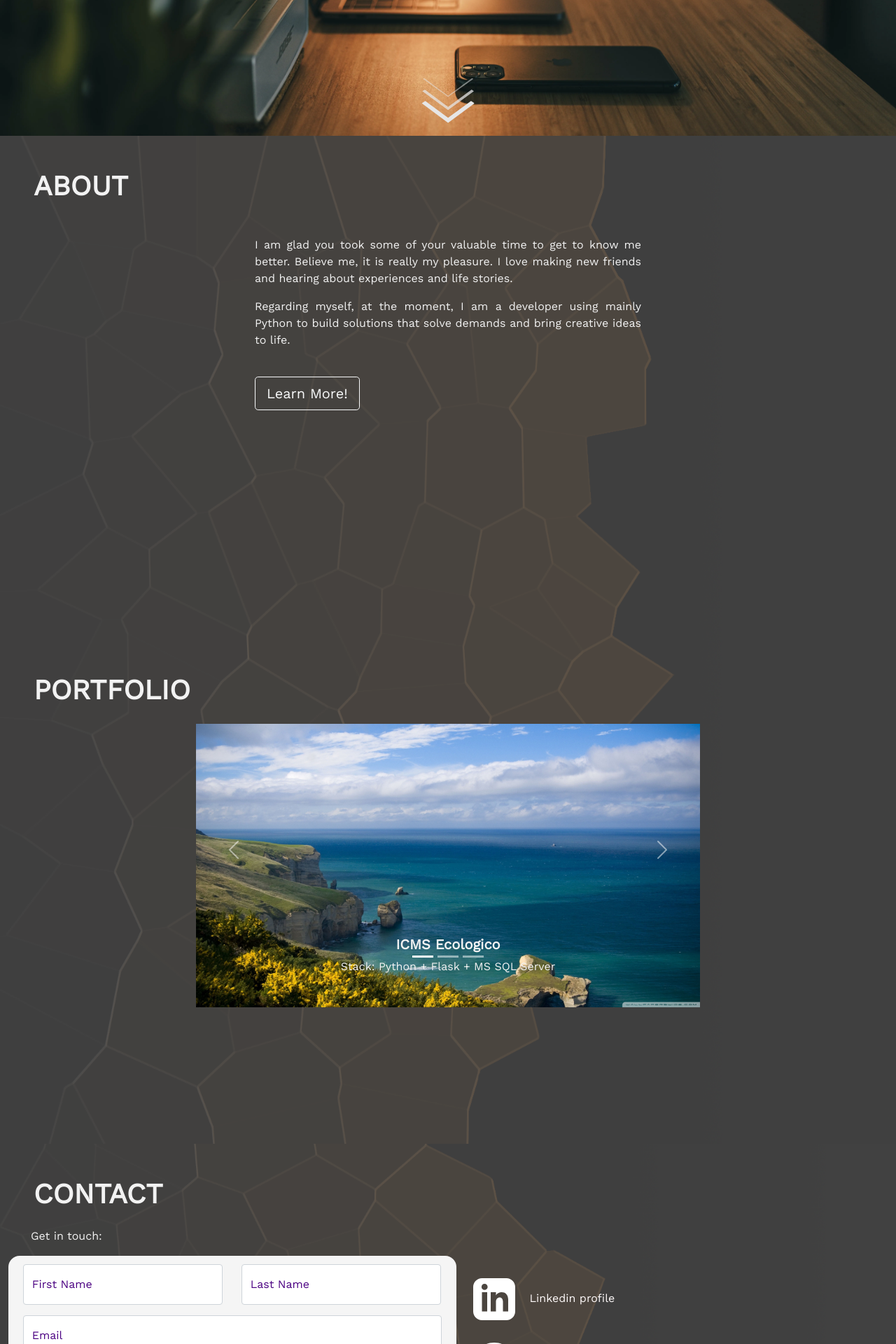
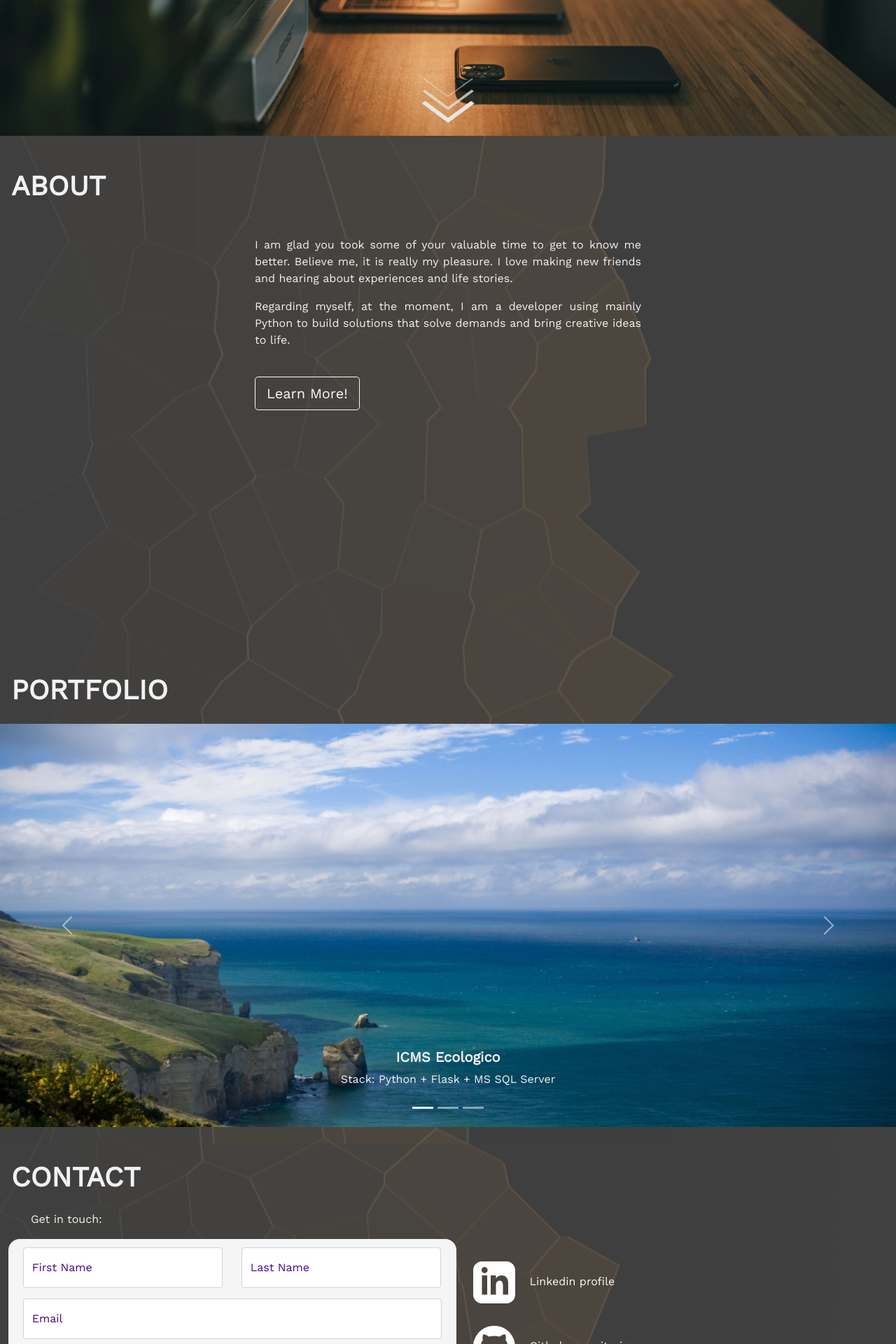
Before and after one commit to lucianodelboni/portfolio, a Django app: page / in a window 1280 px wide. Shown: the part 526-2446 px from the top of the page at 70% size. Run offline with Django 3.2, Linux system fonts and the light colour scheme; some libraries are stand-ins or nearby versions.

Commit message:
rebuilt carousel from scratch

```diff
--- a/Portfolio/base_templates/base.html
+++ b/Portfolio/base_templates/base.html
@@ -4,7 +4,7 @@
 <html>
 <head>
     <meta charset="utf-8" />
-    <meta name="viewport" content="width=device-width, initial-scale=1, shrink-to-fit=no">
+    <meta name="viewport" content="width=device-width, initial-scale=1.0, shrink-to-fit=no">
     <meta name="referrer" content="origin">
 
     <!--Importing google fonts-->
@@ -26,6 +26,7 @@
     {% block body %} {% endblock %}
 
     <!--Bootstrap cdn script-->
-    <script src="https://cdn.jsdelivr.net/npm/bootstrap@5.1.3/dist/js/bootstrap.bundle.min.js" integrity="sha384-ka7Sk0Gln4gmtz2MlQnikT1wXgYsOg+OMhuP+IlRH9sENBO0LRn5q+8nbTov4+1p" crossorigin="anonymous"></script>
+    <script src="https://cdn.jsdelivr.net/npm/@popperjs/core@2.10.2/dist/umd/popper.min.js" integrity="sha384-7+zCNj/IqJ95wo16oMtfsKbZ9ccEh31eOz1HGyDuCQ6wgnyJNSYdrPa03rtR1zdB" crossorigin="anonymous"></script>
+    <script src="https://cdn.jsdelivr.net/npm/bootstrap@5.1.3/dist/js/bootstrap.min.js" integrity="sha384-QJHtvGhmr9XOIpI6YVutG+2QOK9T+ZnN4kzFN1RtK3zEFEIsxhlmWl5/YESvpZ13" crossorigin="anonymous"></script>
 </body>
 </html>
--- a/portfolio_app/static/css/styles.css
+++ b/portfolio_app/static/css/styles.css
@@ -119,16 +119,16 @@ polygon.arrow__top{
 
 #about__box{
     width:45%;
-    text-align:justify;
+    text-align: justify;
 }
 
 .section_title>h1{
-    padding: 3rem 0rem 1rem 3rem;
+    padding: 3rem 0rem 1rem 1rem;
     font-weight: bolder;
 }
 
 .subtitle__section{
-    width:85%;
+    width:90%;
     text-align:justify;
 }
 
@@ -142,19 +142,20 @@ polygon.arrow__top{
     margin: 0px;
 }
 
-.carousel {
-    width: 720px;
-    height: 360px;
+.carousel-item{
+    background: grey;
+    height: 36rem;
+    position: relative;
 }
 
-  .carousel-caption{
-    padding-bottom: 10px;
-  }
-
+.carousel-inner>.item{
+    width: 100%;
+    z-index: -9;
+}
 
 #contact{
     width: 100%;
-    height: 34rem;
+    height: 36rem;
     background: url('../images/sections_bckg_part3.webp');
     background-repeat: no-repeat;
     background-size: cover;
@@ -231,15 +232,6 @@ polygon.arrow__top{
 @media (max-width: 768px){
 
 
-    .carousel{
-        width: 320px;
-        height: 160px;
-    }
-
-    .carousel__wrapper{
-        padding: 3rem 0rem;
-    }
-
     .section_title>h1{
         padding: 2rem 0rem 2rem 1rem;
         font-weight: bolder;
@@ -287,7 +279,7 @@ polygon.arrow__top{
     }
 
     #contact{
-        height: 41rem;
+        height: 42rem;
     }
     .arrows__animation{
         top: 670px;
--- a/portfolio_app/templates/landing_page.html
+++ b/portfolio_app/templates/landing_page.html
@@ -78,29 +78,32 @@
     <!--Third Part - Portfolio-->
     <div class="section_title" id="portfolio">
     <h1>PORTFOLIO</h1>
-      <div class="carousel__wrapper d-flex justify-content-center">
-        <div id="carouselExampleDark" class="carousel carousel-light slide center" data-bs-ride="carousel">
+
+    <!--Carousel of projects-->
+    <div id="PortfolioCarousel" class="carousel carousel-light slide center " data-bs-ride="carousel">
+
       <div class="carousel-indicators">
-            <button type="button" data-bs-target="#carouselExampleDark" data-bs-slide-to="0" class="active" aria-current="true" aria-label="Slide 1"></button>
-            <button type="button" data-bs-target="#carouselExampleDark" data-bs-slide-to="1" aria-label="Slide 2"></button>
-            <button type="button" data-bs-target="#carouselExampleDark" data-bs-slide-to="2" aria-label="Slide 3"></button>
+        <button type="button" data-bs-target="#PortfolioCarousel" data-bs-slide-to="0" aria-current="true" aria-label="Slide 0" class="active"></button>
+        <button type="button" data-bs-target="#PortfolioCarousel" data-bs-slide-to="1" aria-label="Slide 1"></button>
+        <button type="button" data-bs-target="#PortfolioCarousel" data-bs-slide-to="2" aria-label="Slide 2"></button>
       </div>
+
       <div class="carousel-inner">
-            <div class="carousel-item active" data-bs-interval="10000">
+        <div class="carousel-item active">
           <img src="../static/images/test1.jpg" class="d-block w-100" alt="...">
           <div class="carousel-caption d-none d-md-block">
             <h5>ICMS Ecologico</h5>
             <p>Stack: Python + Flask + MS SQL Server</p>
           </div>
         </div>
-            <div class="carousel-item" data-bs-interval="10000">
+        <div class="carousel-item">
           <img src="../static/images/test1.jpg" class="d-block w-100" alt="...">
           <div class="carousel-caption d-none d-md-block">
             <h5>Budgetfreak app</h5>
             <p>Stack: Python + Tkinter + SQLite</p>
           </div>
         </div>
-            <div class="carousel-item" data-bs-interval="10000">
+        <div class="carousel-item">
           <img src="../static/images/test1.jpg" class="d-block w-100" alt="...">
           <div class="carousel-caption d-none d-md-block">
             <h5>This Portfolio</h5>
@@ -108,16 +111,16 @@
           </div>
         </div>
       </div>
-          <button class="carousel-control-prev" type="button" data-bs-target="#carouselExampleDark" data-bs-slide="prev">
+
+      <button class="carousel-control-prev" type="button" data-bs-target="#PortfolioCarousel" data-bs-slide="prev">
         <span class="carousel-control-prev-icon" aria-hidden="true"></span>
         <span class="visually-hidden">Previous</span>
       </button>
-          <button class="carousel-control-next" type="button" data-bs-target="#carouselExampleDark" data-bs-slide="next">
+      <button class="carousel-control-next" type="button" data-bs-target="#PortfolioCarousel" data-bs-slide="next">
         <span class="carousel-control-next-icon" aria-hidden="true"></span>
         <span class="visually-hidden">Next</span>
       </button>
-        </div>
-      </div>
+
     </div>
 
     <!--Fourth Part - Contact-->
@@ -195,9 +198,11 @@
         });
       return false
       }
+
     $(document).ready(function(){
       $('body').scrollspy({target: ".navbar", offset: 50});
     });
+
   </script>
 
 {% endblock %}
```
Lines whose indentation alone changed are shown as unchanged.
